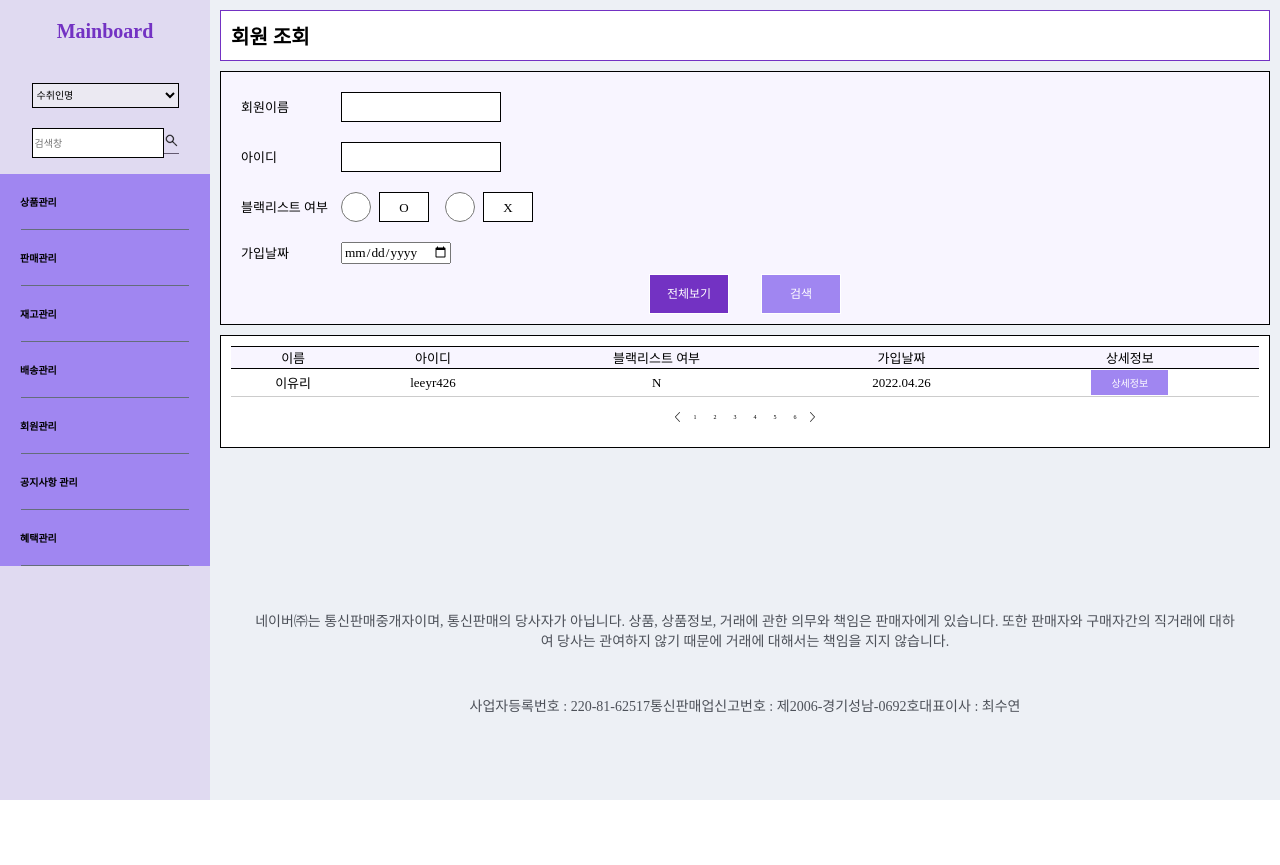
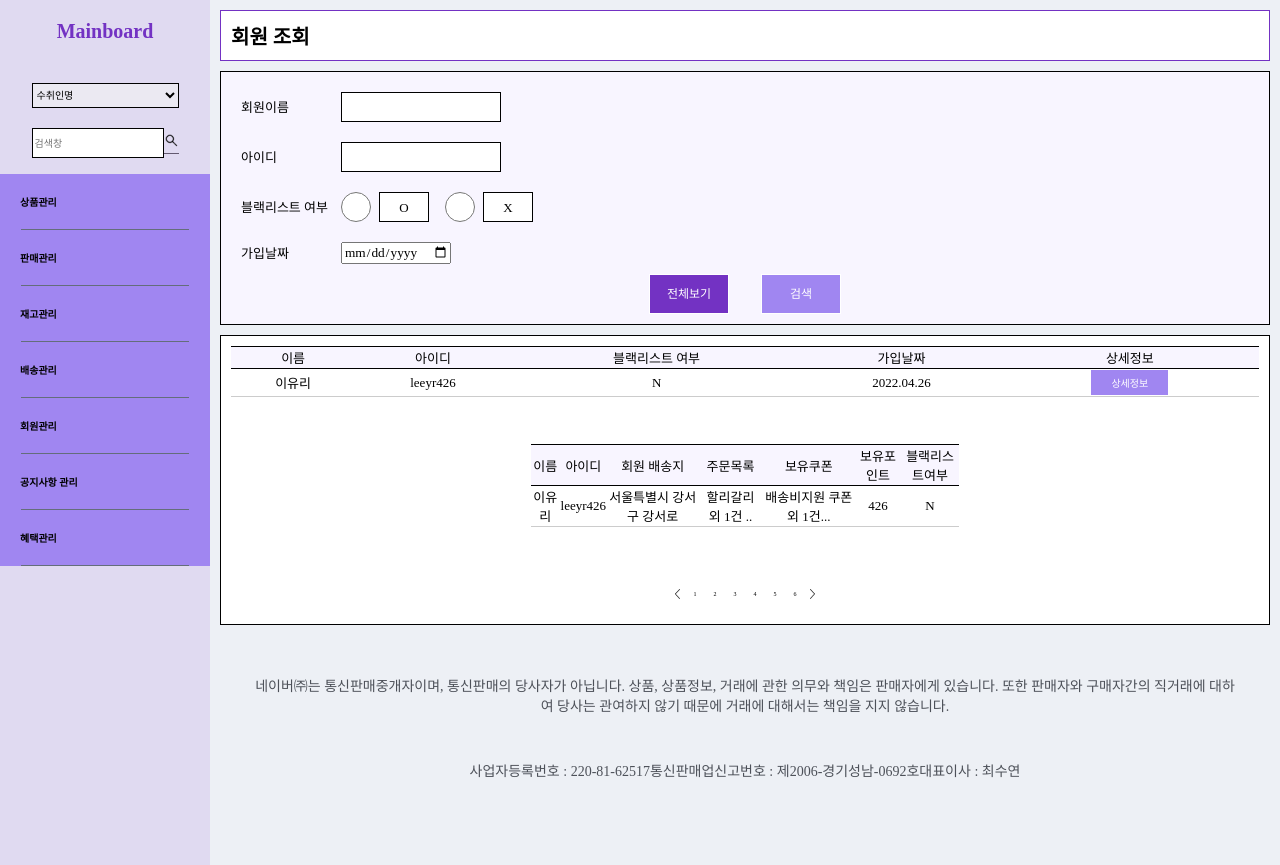
Before and after one commit to gozingamrae/mainboard-frontend--management, a React (Create React App) app: page /member in a window 1280 px wide. Both pictures are taken after a click on the button "상세정보". Before the commit the page ends 800 px from the top, so only its background shows below. Built offline with nearby package versions, Linux system fonts and the light colour scheme; a web font is replaced by a local one.

Commit message:
Add 회원 정보 상세보기 기능 구현

```diff
--- a/src/member/css/Member.module.css
+++ b/src/member/css/Member.module.css
@@ -211,3 +211,9 @@ input[type="text"]{
     background: #FFFFFF;
     border: 1px solid #000000;
 }
+
+/* 회원 상세 정보 테이블 */
+
+.tableBox{
+    padding: 47px 300px 47px 300px;
+}
--- a/src/member/pages/Member.js
+++ b/src/member/pages/Member.js
@@ -1,7 +1,30 @@
+import { useEffect, useState } from "react";
 import style from "../css/Member.module.css";
 
 //스타일 예시
 function Member(){
+
+    const [ focusDetail, setFocusDetail ] = useState(null);
+    const [ beforeDetail, setBeforeDetail ] = useState(null);
+
+    //navbutton 클릭 핸들러
+    const onClickDetail = (e) => {
+
+      //버튼 클릭하며 포커스 버튼 변경
+      setFocusDetail(e.target.id);
+
+      //같은 버튼 누르면 접기
+      if(beforeDetail == e.target)
+      {
+        setFocusDetail(null);
+        setBeforeDetail(null);
+      }
+      else{
+         (setBeforeDetail(e.target))
+      }
+    }
+
+
     return (
         <div className={style.componentBox}>
             <div className={style.titleBox}>회원 조회</div>
@@ -41,8 +64,16 @@ function Member(){
             <div className={style.box}>
             <table>
                 <tr><th>이름</th><th>아이디</th><th>블랙리스트 여부</th><th>가입날짜</th><th>상세정보</th></tr>
-                <tr><td>이유리</td><td>leeyr426</td><td>N</td><td>2022.04.26</td><td><button className={style.detailButton}>상세정보</button></td></tr>
-            </table>
+                <tr><td>이유리</td><td>leeyr426</td><td>N</td><td>2022.04.26</td>
+                <td><button id="index" className={style.detailButton} onClick={onClickDetail}>상세정보</button></td></tr>
+                  </table>
+                  { focusDetail == "index"?
+                        <div className={style.tableBox}>
+                        <table>
+                            <tr><th>이름</th><th>아이디</th><th>회원 배송지</th><th>주문목록</th><th>보유쿠폰</th><th>보유포인트</th><th>블랙리스트여부</th></tr>
+                            <tr><td>이유리</td><td>leeyr426</td><td>서울특별시 강서구 강서로</td><td>할리갈리 외 1건 .. </td><td>배송비지원 쿠폰 외 1건...</td><td> 426</td><td> N</td></tr>
+                        </table></div> : null
+                    }
             <div className={style.pageButtonBox}>
                 <img src="/common/left_arrow.png"/>
                 <button>1</button>
```
